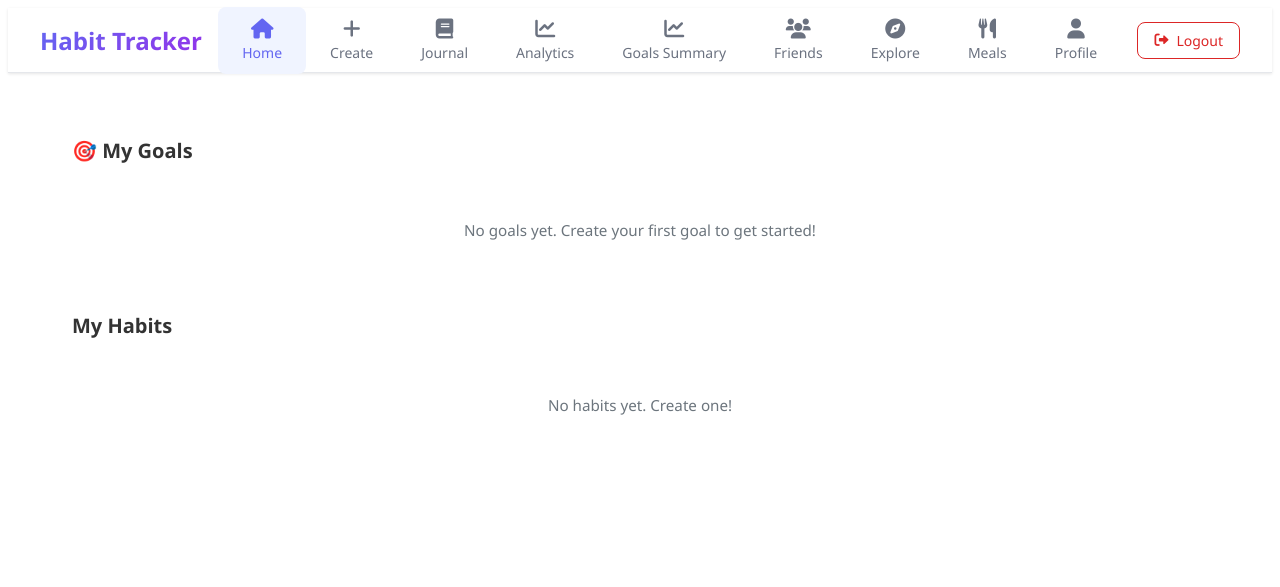
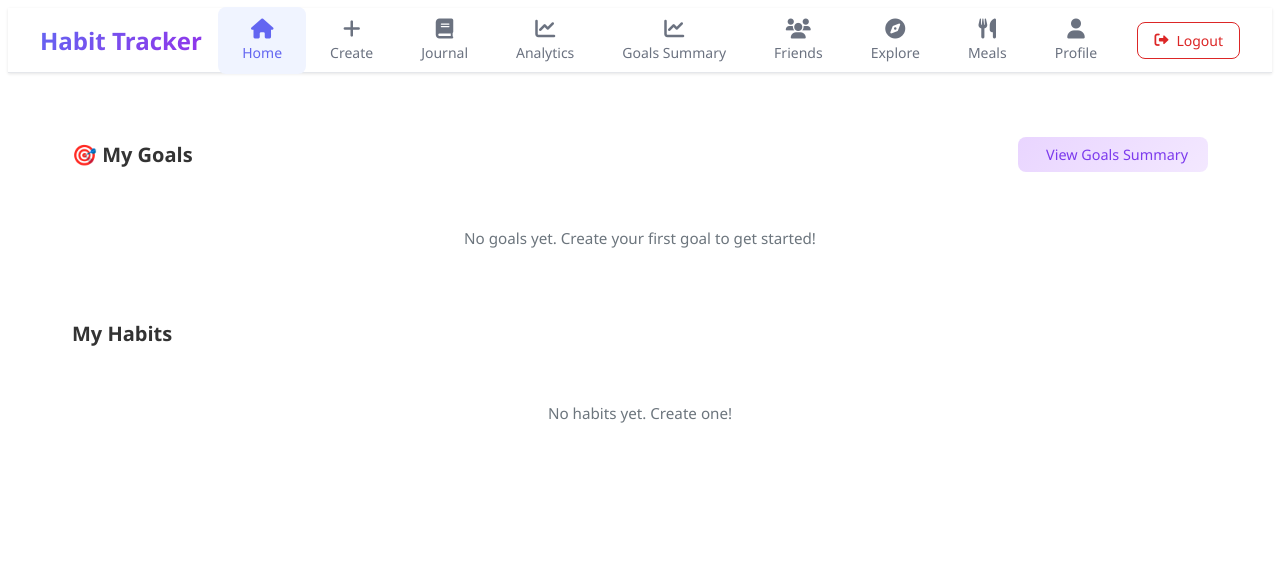
Before and after one commit to arundhati059/SSW555-HabitHive, a Flask app: page /dashboard in a window 1280 px wide. Shown: the top 587 px of the page. Run offline with Flask 3, Linux system fonts and the light colour scheme; the visitor is signed in with stand-in values (Sample User, id 1); data that the repository does not hold is empty; some libraries are stand-ins or nearby versions.

Commit message:
Added View Goals Summary button on Homepage

```diff
--- a/static/css/style.css
+++ b/static/css/style.css
@@ -1776,6 +1776,40 @@ body.dashboard {
 
 .section-header {
     margin-bottom: 1.5rem;
+    display: flex;
+    justify-content: space-between;
+    align-items: center;
+}
+
+.section-header .btn {
+    margin-left: auto;
+}
+
+.btn-goals-summary {
+    display: inline-flex;
+    align-items: center;
+    gap: 0.5rem;
+    padding: 0.5rem 1.25rem;
+    background: linear-gradient(135deg, #e9d5ff 0%, #f3e8ff 100%);
+    color: #7c3aed;
+    border: none;
+    border-radius: 8px;
+    font-size: 0.9rem;
+    font-weight: 500;
+    text-decoration: none;
+    transition: all 0.2s ease;
+}
+
+.btn-goals-summary:hover {
+    background: linear-gradient(135deg, #ddd6fe 0%, #e9d5ff 100%);
+    color: #6d28d9;
+    text-decoration: none;
+    transform: translateY(-1px);
+    box-shadow: 0 4px 8px rgba(124, 58, 237, 0.15);
+}
+
+.btn-goals-summary i {
+    font-size: 1rem;
 }
 
 .section-icon {
--- a/templates/dashboard.html
+++ b/templates/dashboard.html
@@ -6,8 +6,11 @@
 <div class="dashboard-main">
     <!-- My Goals Section -->
     <div class="dashboard-section mb-5">
-        <div class="section-header d-flex align-items-center mb-4">
+        <div class="section-header d-flex align-items-center justify-content-between mb-4">
             <h3 class="section-title mb-0">🎯 My Goals</h3>
+            <a href="/goals-summary" class="btn-goals-summary">
+                <i class="fas fa-flower"></i> View Goals Summary
+            </a>
         </div>
 
         <div id="goalsContainer">
```
